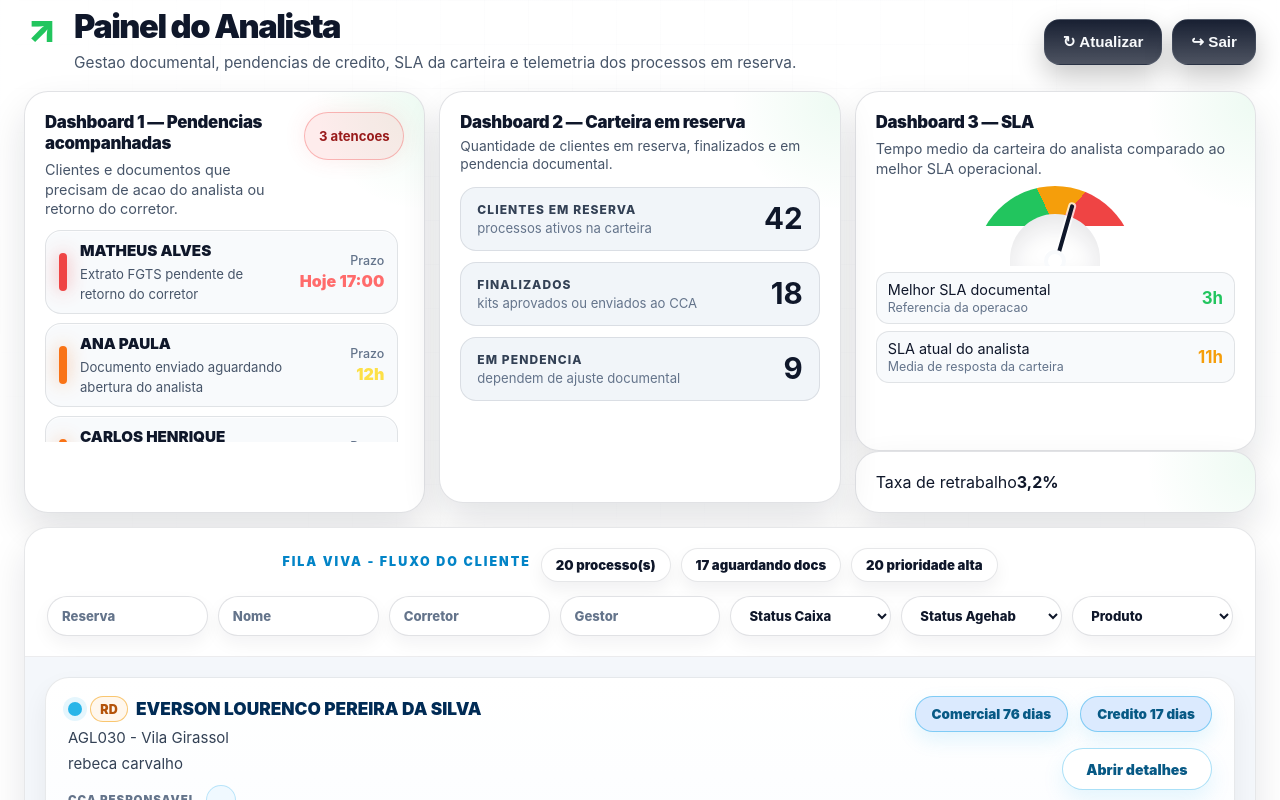
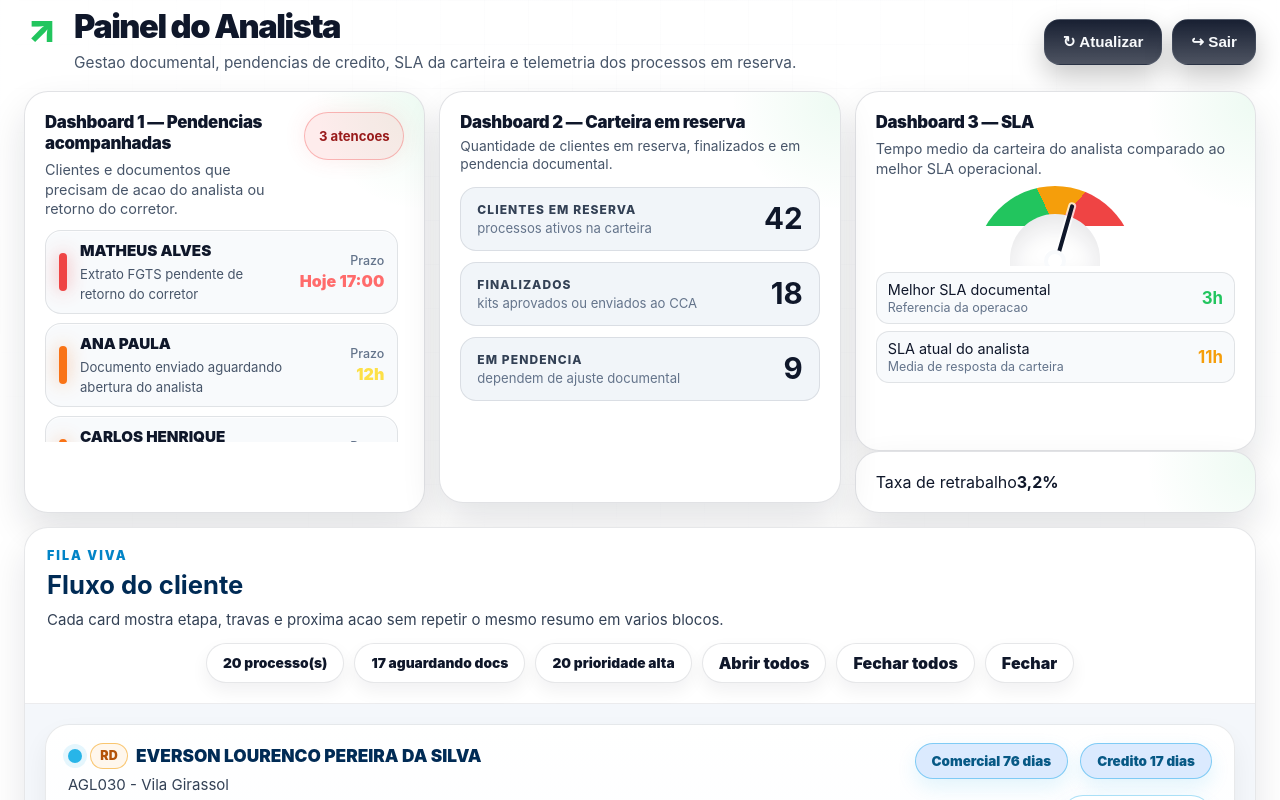
Before and after one commit to catsandygo-design/MAQ2-CREDITO, a Next.js app: page /analista in a window 1280 px wide. Shown: the top 800 px of the page. Built offline with nearby package versions, Linux system fonts and the light colour scheme.

Commit message:
revertendo mudança anterior, cards ficou esticados demais

```diff
--- a/src/app/analista/page.tsx
+++ b/src/app/analista/page.tsx
@@ -101,6 +101,8 @@ const resumoCarteira = [
 export default function AppAnalistaPage() {
   const [detalhesAbertos, setDetalhesAbertos] = useState<string[]>([]);
 
+  const abrirTodos = () => setDetalhesAbertos(filaViva.map((cliente) => cliente.id));
+  const fecharTodos = () => setDetalhesAbertos([]);
   const alternarDetalhe = (id: string) => {
     setDetalhesAbertos((abertos) => (
       abertos.includes(id) ? abertos.filter((item) => item !== id) : [...abertos, id]
@@ -193,28 +195,18 @@ export default function AppAnalistaPage() {
 
       <section className="analyst-live-board">
         <header className="analyst-live-head">
-          <div className="analyst-live-title">
-            <div className="analyst-live-title-row">
-              <span>Fila Viva - Fluxo do Cliente</span>
-              <strong>20 processo(s)</strong>
-              <strong>17 aguardando docs</strong>
-              <strong>20 prioridade alta</strong>
-            </div>
+          <div>
+            <span>Fila viva</span>
+            <h2>Fluxo do cliente</h2>
+            <p>Cada card mostra etapa, travas e proxima acao sem repetir o mesmo resumo em varios blocos.</p>
           </div>
-          <div className="analyst-live-filters">
-            <input aria-label="Filtrar por reserva" placeholder="Reserva" />
-            <input aria-label="Filtrar por nome" placeholder="Nome" />
-            <input aria-label="Filtrar por corretor" placeholder="Corretor" />
-            <input aria-label="Filtrar por gestor" placeholder="Gestor" />
-            <select aria-label="Filtrar por status caixa" defaultValue="">
-              <option value="">Status Caixa</option>
-            </select>
-            <select aria-label="Filtrar por status agehab" defaultValue="">
-              <option value="">Status Agehab</option>
-            </select>
-            <select aria-label="Filtrar por produto" defaultValue="">
-              <option value="">Produto</option>
-            </select>
+          <div className="analyst-live-actions">
+            <strong>20 processo(s)</strong>
+            <strong>17 aguardando docs</strong>
+            <strong>20 prioridade alta</strong>
+            <button type="button" onClick={abrirTodos}>Abrir todos</button>
+            <button type="button" onClick={fecharTodos}>Fechar todos</button>
+            <button>Fechar</button>
           </div>
         </header>
 
@@ -280,7 +272,7 @@ export default function AppAnalistaPage() {
                       <strong>Em Analise Credito</strong>
                     </div>
                     <div className="analyst-stage-line kit-caixa">
-                      {['Reserva', 'Em Analise Credito', 'Emitindo Formularios', 'Formularios Em Assinatura', 'Formularios Assinados', 'Envio à conformidade'].map((etapa, index) => (
+                      {['Reserva', 'Em Analise Credito', 'Emitindo Formularios', 'Formularios Em Assinatura', 'Formularios Assinados', 'Finalizado'].map((etapa, index) => (
                         <div className={index === 1 ? 'current' : index === 0 ? 'done' : ''} key={etapa}>
                           <i />
                           <span>{etapa}</span>
@@ -310,7 +302,7 @@ export default function AppAnalistaPage() {
                       ['Agehab', cliente.agehab],
                       ['Sinal', cliente.sinal],
                       ['Fiador', cliente.fiador],
-                      ['Produto', 'PAGO'],
+                      ['SLA CCA', cliente.slaCca],
                     ].map(([label, value]) => (
                       <section className="analyst-mini-card" key={label}>
                         <span>{label}</span>
--- a/src/app/globals.css
+++ b/src/app/globals.css
@@ -312,7 +312,6 @@ body,
 .analyst-live-head { display:grid; grid-template-columns:1fr; gap:14px; padding:20px 22px; border-bottom:1px solid rgba(15,23,42,.08); }
 .analyst-live-title { text-align:center; }
 .analyst-live-title-row { display:flex; align-items:center; justify-content:center; gap:10px; flex-wrap:wrap; text-align:center; }
-.analyst-live-title-row > span { color:#002b55; text-transform:none; letter-spacing:0; font-size:1.6rem; line-height:1.1; font-weight:650; margin-bottom:0; }
 .analyst-live-title-row strong { min-height:34px; display:inline-flex; align-items:center; justify-content:center; border:1px solid rgba(15,23,42,.10); border-radius:999px; background:#ffffff; color:#0f172a; padding:0 14px; font-size:.82rem; font-weight:900; box-shadow:0 8px 18px rgba(15,23,42,.06); }
 .analyst-live-head span { display:block; color:#0284c7; text-transform:uppercase; letter-spacing:.16em; font-size:.78rem; font-weight:950; margin-bottom:8px; }
 .analyst-live-head h2 { margin:0; color:#002b55; font-size:1.6rem; line-height:1.1; font-weight:650; }
```
